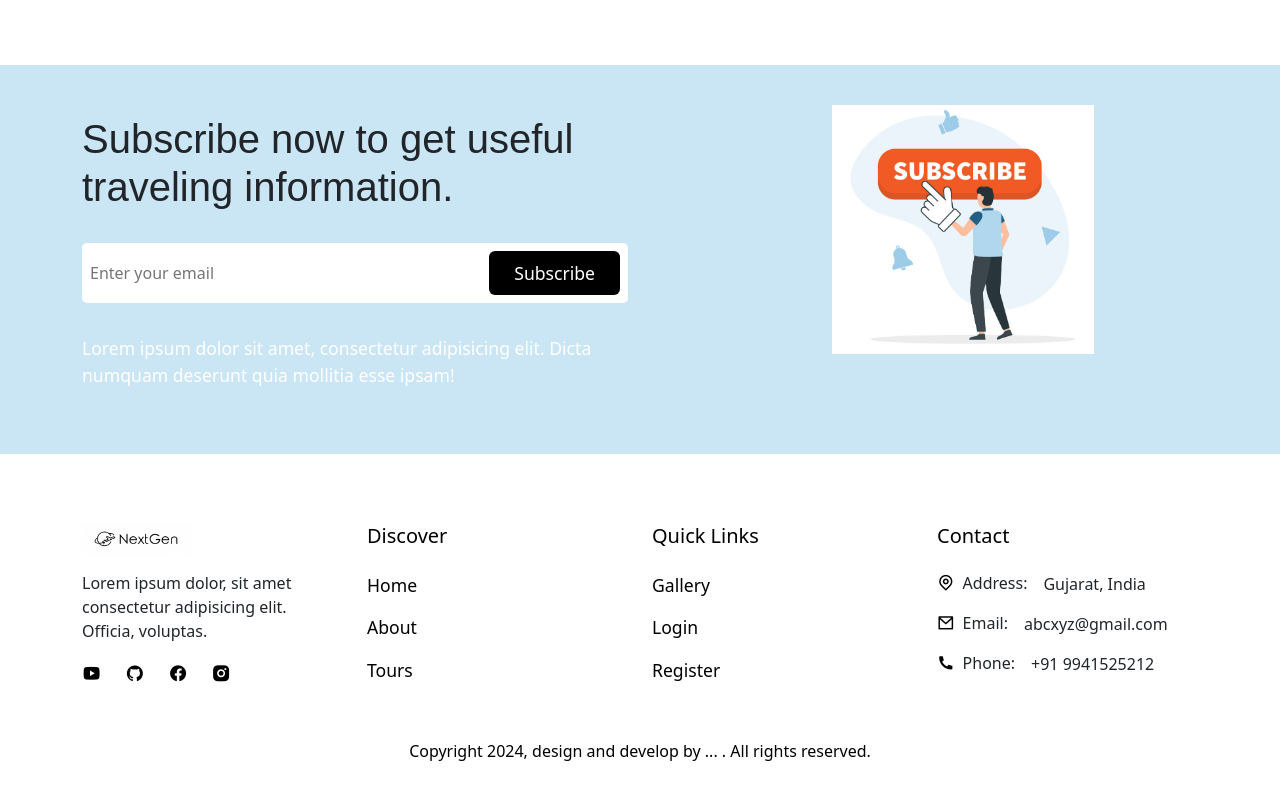
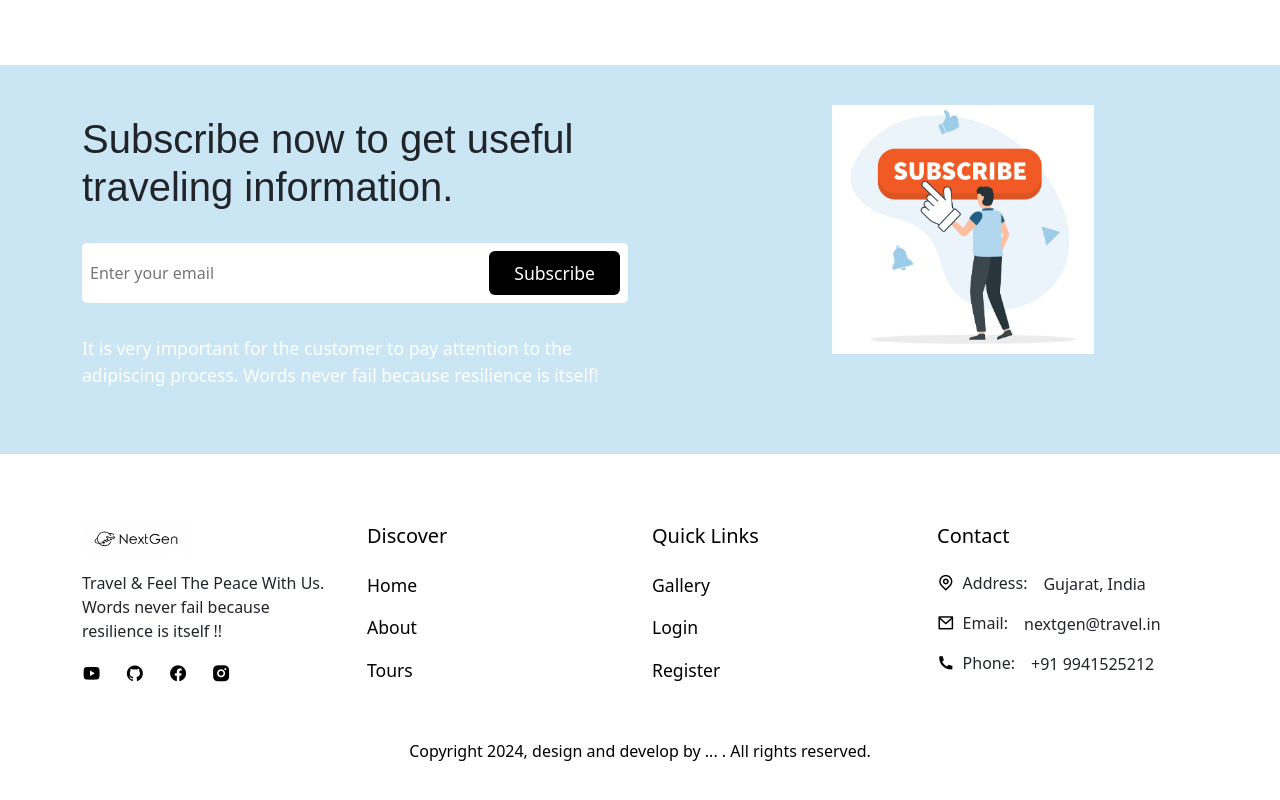
Before and after one commit to tru-technoid/NextGen-Travel, a React (Create React App) app in the folder frontend/: page /thank-you in a window 1280 px wide. Shown: the part 526-1326 px from the top of the page. Built offline with nearby package versions, Linux system fonts and the light colour scheme; a web font is replaced by a local one.

Commit message:
Updating Frontend Files.

```diff
--- a/frontend/src/Components/Footer/Footer.jsx
+++ b/frontend/src/Components/Footer/Footer.jsx
@@ -26,7 +26,7 @@ const quick_links =[
 
 const quick_links2 =[
   {
-    path: "/gallery",
+    path: "/home",
     display: "Gallery"
   },
 
@@ -53,7 +53,10 @@ const Footer = () => {
             <div className="logo">
               <img src={logo} alt="" />
             </div>
-              <p>Lorem ipsum dolor, sit amet consectetur adipisicing elit. Officia, voluptas.</p>
+              <p>
+                Travel & Feel The Peace  With Us.
+                Words never fail because
+                 resilience is itself !! </p>
 
               <div className="social_links d-flex align-items-center gap-4">
                 <span>
@@ -129,7 +132,7 @@ const Footer = () => {
                   Email:
               </h6>
 
-              <p className="mb-0">abcxyz@gmail.com</p>
+              <p className="mb-0">nextgen@travel.in</p>
             </ListGroupItem>
 
 
--- a/frontend/src/Shared/Newsletter.jsx
+++ b/frontend/src/Shared/Newsletter.jsx
@@ -18,8 +18,8 @@ const Newsletter = () => {
                         <input type="email" placeholder="Enter your email" />
                         <button className="btn newsletter_btn">Subscribe</button>
                     </div>
-                    <p>Lorem ipsum dolor sit amet, consectetur adipisicing elit.
-                        Dicta numquam deserunt quia mollitia esse ipsam!</p>
+                    <p>It is very important for the customer to pay attention to the adipiscing process.
+                        Words never fail because resilience is itself!</p>
                 </div>
             </Col>
             <Col lg='6'>
```
